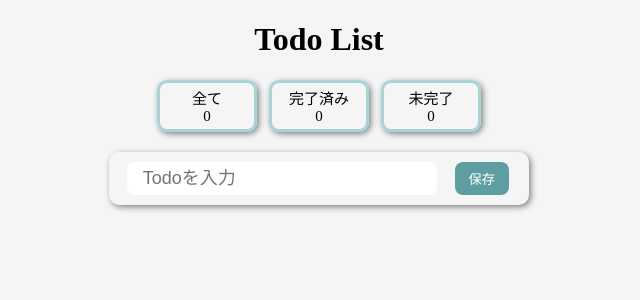
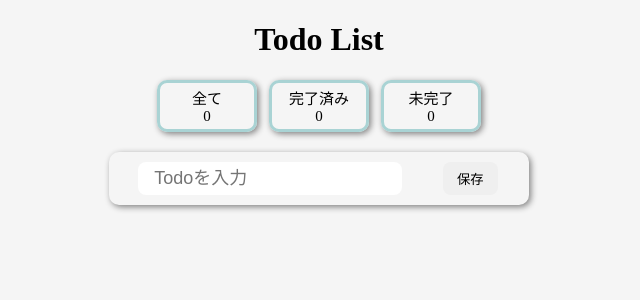
Before and after one commit to yukiko32/react_todo_list, a React (Vite) app: page / in a window 1280 px wide. Shown: the top 300 px of the page, without its empty margins (321-961 px from the left). Built offline with nearby package versions, Linux system fonts and the light colour scheme.

Commit message:
ボタンとインプットエリアをコンポーネントへ分割

```diff
--- a/index.css
+++ b/index.css
@@ -8,26 +8,3 @@ body {
   margin: 0 auto;
   text-align: center;
 }
-
-p {
-  margin: 6px 0;
-}
-
-input {
-  border-radius: 8px;
-  border: none;
-  padding: 6px 16px;
-  font-size: 18px;
-}
-
-button {
-  border-radius: 8px;
-  border: none;
-  padding: 4px 14px;
-  margin: 0px 2px;
-}
-
-button:hover {
-  opacity: 0.8;
-  cursor: pointer;
-}
--- a/src/components/AddTodo.jsx
+++ b/src/components/AddTodo.jsx
@@ -1,4 +1,6 @@
 import { useState } from 'react'
+import { Button } from './Button';
+import { Input } from './Input';
 
 export const AddTodo = ({ onAddTodo }) => {
   const [todoText, setTodoText] = useState("");
@@ -6,18 +8,17 @@ export const AddTodo = ({ onAddTodo }) => {
   return (
     <>
       <div className="container">
-        <input
+        <Input
           className="todo-text"
-          type="text"
           placeholder="Todoを入力"
           value={todoText}
           onChange={e => setTodoText(e.target.value)}
         />
-        <button className="save-button"
+        <Button className="save-button"
           onClick={() => {
             setTodoText("");
             onAddTodo(todoText);
-          }}>保存</button>
+          }}>保存</Button>
       </div>
 
       <style jsx="true">{`
--- a/src/components/Button.jsx
+++ b/src/components/Button.jsx
@@ -0,0 +1,24 @@
+export const Button = ({ children, className, onClick }) => {
+  return (
+    <>
+      <button
+        className={className}
+        onClick={onClick}
+      >
+        {children}
+      </button>
+      <style jsx="true">{`
+        button {
+          border-radius: 8px;
+          border: none;
+          padding: 4px 14px;
+          margin: 0px 2px;
+          &:hover {
+            opacity: 0.8;
+            cursor: pointer;
+          }
+        }
+      `}</style>
+    </>
+  )
+};
--- /dev/null
+++ b/src/components/Input.jsx
@@ -0,0 +1,21 @@
+export const Input = ({ className, placeholder, value, onChange }) => {
+  return (
+    <>
+      <input
+        type="text"
+        className={className}
+        placeholder={placeholder}
+        value={value}
+        onChange={onChange}
+      />
+      <style jsx="true">{`
+        input {
+          border-radius: 8px;
+          border: none;
+          padding: 6px 16px;
+          font-size: 18px;
+        }
+      `}</style>
+    </>
+  )
+};
--- a/src/components/TodoList.jsx
+++ b/src/components/TodoList.jsx
@@ -1,4 +1,6 @@
 import { useState } from 'react'
+import { Button } from './Button';
+import { Input } from './Input';
 
 export const TodoList = ({ todoItems, onChangeTodo, onDeleteTodo }) => {
   const [editingId, setEditingId] = useState(null);
@@ -31,9 +33,8 @@ export const TodoList = ({ todoItems, onChangeTodo, onDeleteTodo }) => {
                 {editingId === todoItem.id
                   ?
                   <>
-                    <input
+                    <Input
                       className="edit-box"
-                      type="text"
                       value={todoItem.title}
                       onChange={(e) => onChangeTodo({
                         ...todoItem,
@@ -41,8 +42,8 @@ export const TodoList = ({ todoItems, onChangeTodo, onDeleteTodo }) => {
                       })}
                     />
                     <div className="todo-right">
-                      <button className="primary-button" onClick={handleEndEdit}>保存</button>
-                      <button className="secondary-button" onClick={() => handleCancel(todoItem)}>戻る</button>
+                      <Button className="primary-button" onClick={handleEndEdit}>保存</Button>
+                      <Button className="secondary-button" onClick={() => handleCancel(todoItem)}>戻る</Button>
                     </div>
                   </>
                   :
@@ -60,8 +61,8 @@ export const TodoList = ({ todoItems, onChangeTodo, onDeleteTodo }) => {
                       {todoItem.title}
                     </p>
                     <div className="todo-right">
-                      <button className="primary-button" onClick={() => handleStartEdit(todoItem)}>編集</button>
-                      <button className="secondary-button" onClick={() => onDeleteTodo(todoItem.id)}>削除</button>
+                      <Button className="primary-button" onClick={() => handleStartEdit(todoItem)}>編集</Button>
+                      <Button className="secondary-button" onClick={() => onDeleteTodo(todoItem.id)}>削除</Button>
                     </div>
                   </>
                 }
@@ -95,6 +96,7 @@ export const TodoList = ({ todoItems, onChangeTodo, onDeleteTodo }) => {
         }
 
         .todoTitle {
+          margin: 6px 0;
           width: 240px;
           text-align: left;
         }
```
